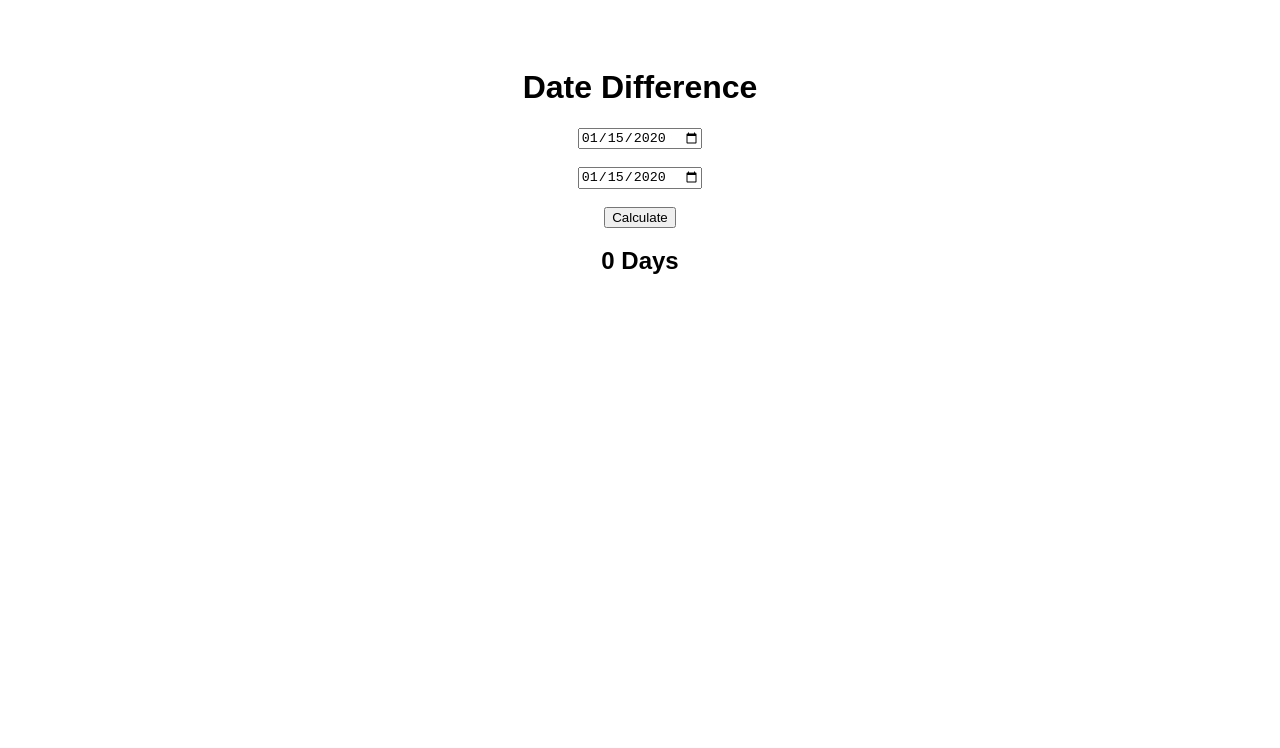
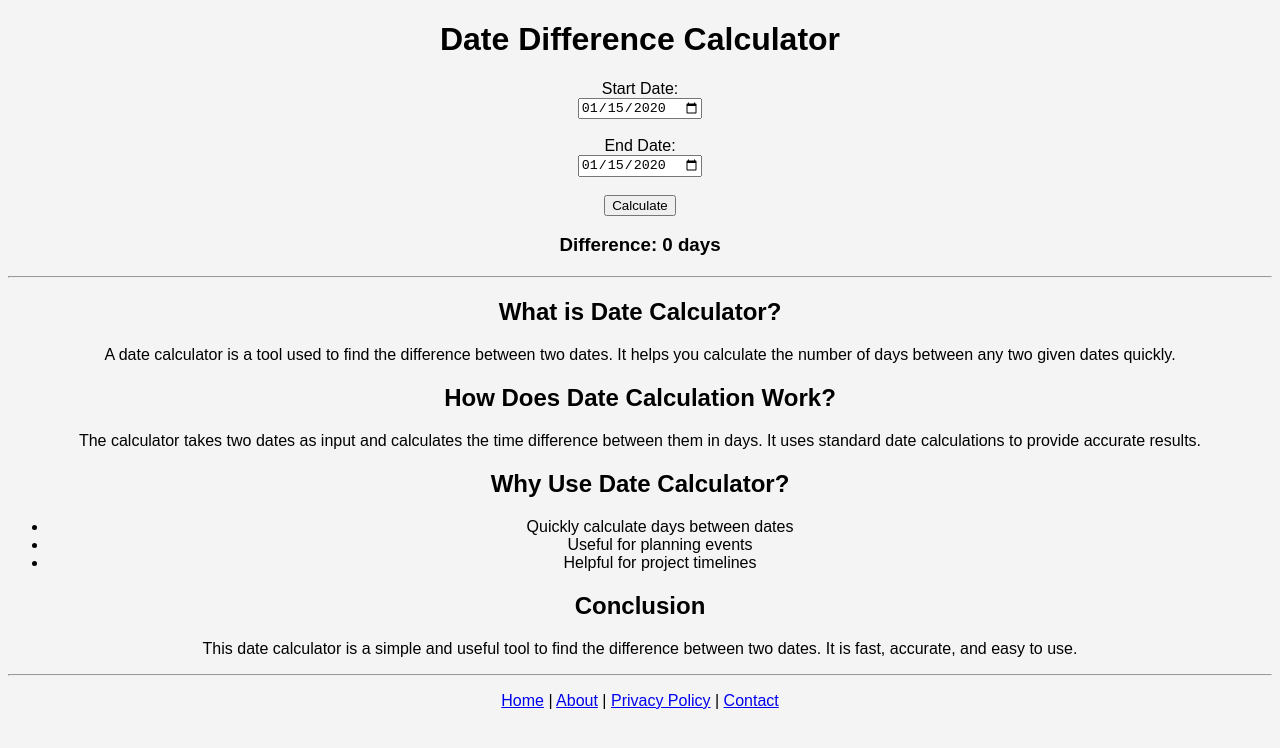
Before and after one commit to quickpercentagecalculator-jpg/Free-Online-Calculator, a plain HTML site: page date.html in a window 1280 px wide. Both pictures are taken after typing "2020-01-15", "2020-01-15" into the empty fields and a click on the button "Calculate". Drawn offline with Linux system fonts and the light colour scheme.

Commit message:
Update date.html
Signed-off-by: quickpercentagecalculator-jpg <quickpercentagecalculator@gmail.com>

```diff
--- a/date.html
+++ b/date.html
@@ -1,35 +1,80 @@
 <!DOCTYPE html>
-<html>
+<html lang="en">
 <head>
-<title>Date Difference Calculator</title>
+    <meta charset="UTF-8">
+    <meta name="viewport" content="width=device-width, initial-scale=1.0">
+    <title>Date Calculator</title>
+
+    <!-- Google AdSense -->
+    <script async src="https://pagead2.googlesyndication.com/pagead/js/adsbygoogle.js?client=ca-pub-7602220925445629"
+     crossorigin="anonymous"></script>
 </head>
 
-<body style="font-family:Arial;text-align:center;padding:40px;">
+<body style="font-family: Arial; text-align:center; background:#f4f4f4;">
 
-<h1>Date Difference</h1>
+    <h1>Date Difference Calculator</h1>
 
-<input type="date" id="d1"><br><br>
-<input type="date" id="d2"><br><br>
+    <!-- CALCULATOR -->
+    <div style="margin:20px;">
+        <label>Start Date:</label><br>
+        <input type="date" id="start"><br><br>
 
-<button onclick="calc()">Calculate</button>
+        <label>End Date:</label><br>
+        <input type="date" id="end"><br><br>
 
-<h2 id="result"></h2>
+        <button onclick="calculateDate()">Calculate</button>
 
-<script>
+        <h3 id="result"></h3>
+    </div>
 
-function calc(){
+    <script>
+        function calculateDate() {
+            let start = new Date(document.getElementById("start").value);
+            let end = new Date(document.getElementById("end").value);
 
-let d1=new Date(document.getElementById("d1").value);
-let d2=new Date(document.getElementById("d2").value);
+            let diff = end - start;
 
-let diff=(d2-d1)/(1000*60*60*24);
+            let days = diff / (1000 * 60 * 60 * 24);
 
-document.getElementById("result").innerHTML=
-diff+" Days";
+            document.getElementById("result").innerHTML =
+                "Difference: " + days + " days";
+        }
+    </script>
 
-}
+    <hr>
 
-</script>
+    <!-- CONTENT FOR ADSENSE -->
+    <h2>What is Date Calculator?</h2>
+    <p>
+        A date calculator is a tool used to find the difference between two dates. It helps you calculate the number of days between any two given dates quickly.
+    </p>
+
+    <h2>How Does Date Calculation Work?</h2>
+    <p>
+        The calculator takes two dates as input and calculates the time difference between them in days. It uses standard date calculations to provide accurate results.
+    </p>
+
+    <h2>Why Use Date Calculator?</h2>
+    <ul>
+        <li>Quickly calculate days between dates</li>
+        <li>Useful for planning events</li>
+        <li>Helpful for project timelines</li>
+    </ul>
+
+    <h2>Conclusion</h2>
+    <p>
+        This date calculator is a simple and useful tool to find the difference between two dates. It is fast, accurate, and easy to use.
+    </p>
+
+    <hr>
+
+    <!-- FOOTER -->
+    <p>
+        <a href="index.html">Home</a> |
+        <a href="about.html">About</a> |
+        <a href="privacy.html">Privacy Policy</a> |
+        <a href="contact.html">Contact</a>
+    </p>
 
 </body>
 </html>
```
